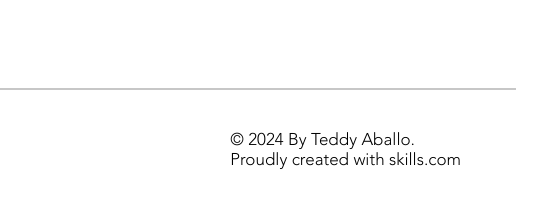
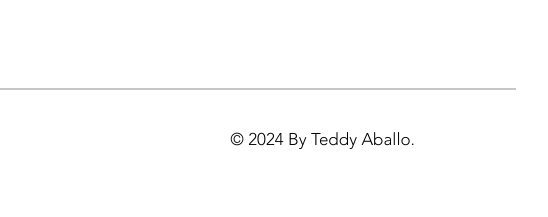
Before and after one commit to aaronted009/teddy-resume, a plain HTML site: page index.html in a window 1280 px wide. Shown: the part 901-1118 px from the top of the page, 732-1280 px from the left. Drawn offline with Linux system fonts and the light colour scheme; a web font is replaced by a local one.

Commit message:
delete not required text

```diff
--- a/index.html
+++ b/index.html
@@ -100,7 +100,6 @@
       </div>
       <div class="col-3" id="copyright">
         &copy; 2024 By Teddy Aballo. <br /> <!--TODO : Update with automatic date year set.-->
-        Proudly created with skills.com
       </div>
     </footer>
   </body>
```
